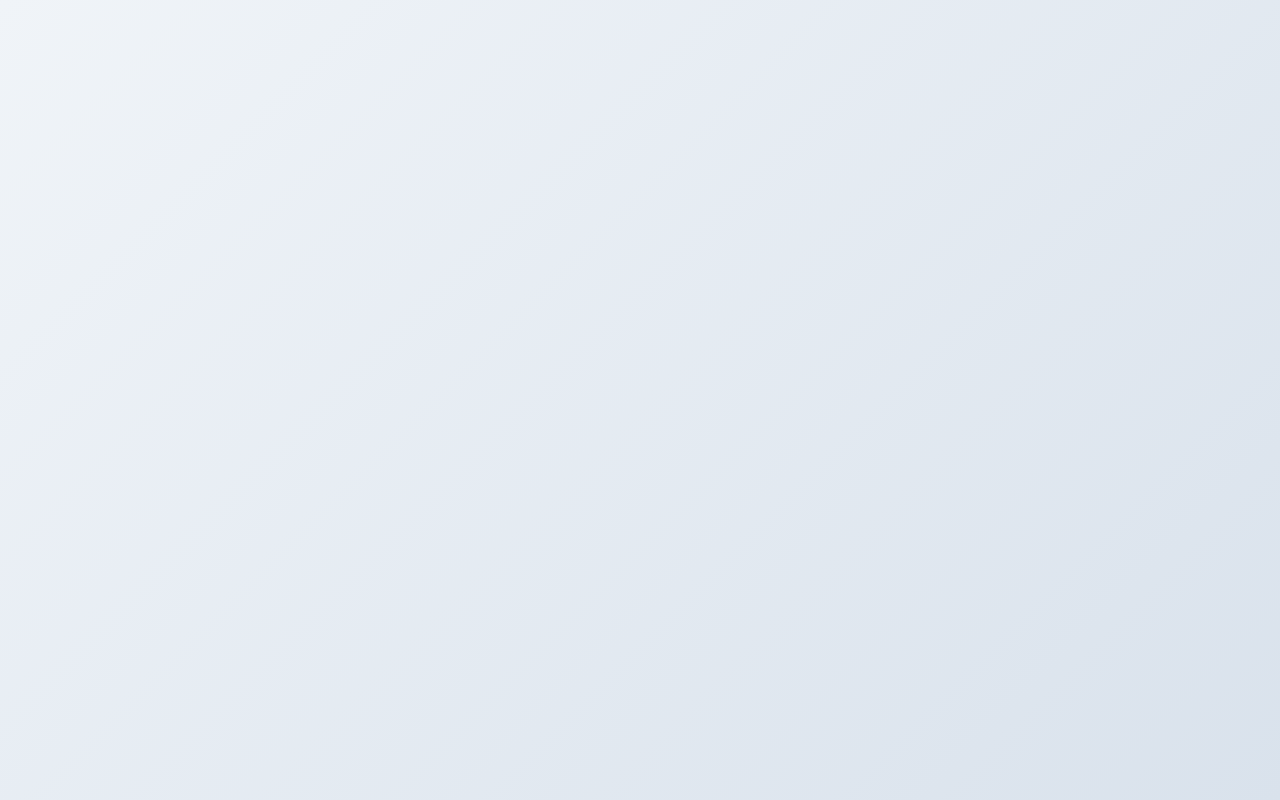
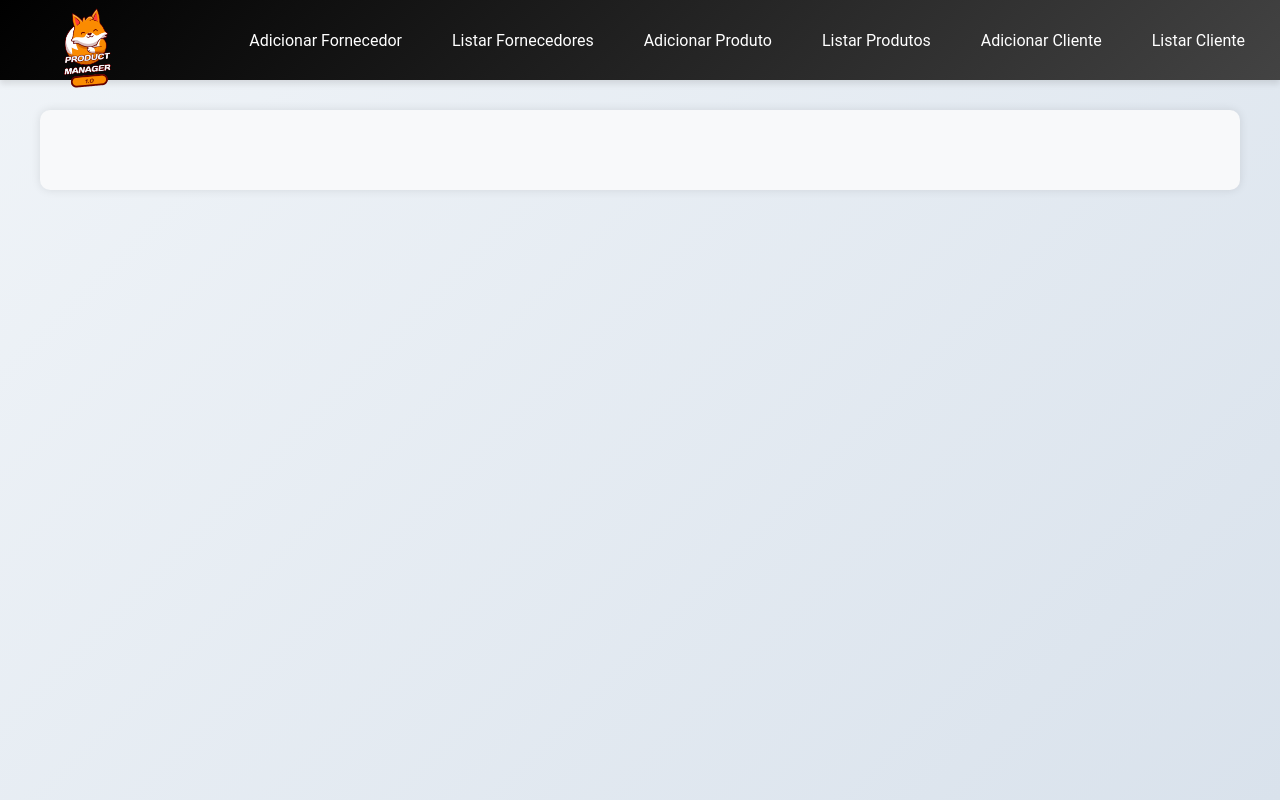
Before and after one commit to LucasVynicius/gerenciador_de_produtos_front, a React (Vite) app in the folder gerenciador_de_produtos/: page /add-fornecedores in a window 1280 px wide. Before the commit this address had no page. Built offline with nearby package versions, Linux system fonts and the light colour scheme.

Commit message:
Criação do componente Navbar

```diff
--- a/gerenciador_de_produtos/src/App.jsx
+++ b/gerenciador_de_produtos/src/App.jsx
@@ -1,15 +1,20 @@
 import React from 'react'
 import { BrowserRouter, Routes, Route } from 'react-router-dom'
 import FornecedorList from './pages/fornecedor/FornecedorList'
+import Navbar from './components/Navbar'
 
 const App = () => {
   return (
-   <BrowserRouter>
-    <Routes>
-      <Route path="/" element={<FornecedorList/>} />
-    </Routes>
-   </BrowserRouter>
-  )
+    <BrowserRouter>
+      <Navbar />
+      <div className="container">
+        <Routes>
+          <Route path="/" element={<FornecedorList />} />
+          <Route path="/listar-fornecedores" element={<FornecedorList />} />
+        </Routes>
+      </div>
+    </BrowserRouter>
+  );
 }
 
 export default App
--- /dev/null
+++ b/gerenciador_de_produtos/src/components/Navbar.jsx
@@ -0,0 +1,24 @@
+import React from 'react'
+import { Link } from 'react-router-dom'
+
+const Navbar = () => {
+  return (
+    <nav className='menu'>
+        <div className='logo'>
+            <Link to="/">
+                <img src="/PRODUCT-manager-logo.png" alt="Logo do Sistema" className="logo-img" />
+            </Link>
+        </div>
+        <div className='menu-links'>
+            <Link to="/add-fornecedores">Adicionar Fornecedor</Link>
+            <Link to="/listar-fornecedores">Listar Fornecedores</Link>
+            <Link to="/add-produtos">Adicionar Produto</Link>
+            <Link to="/listar-produtos">Listar Produtos</Link>
+            <Link to="/add-clientes">Adicionar Cliente</Link>
+            <Link to="/listar-clientes">Listar Cliente</Link>
+        </div>
+    </nav>
+  )
+}
+
+export default Navbar
```
Also changed, not shown: gerenciador_de_produtos/public/PRODUCT-manager-logo.png (added).
